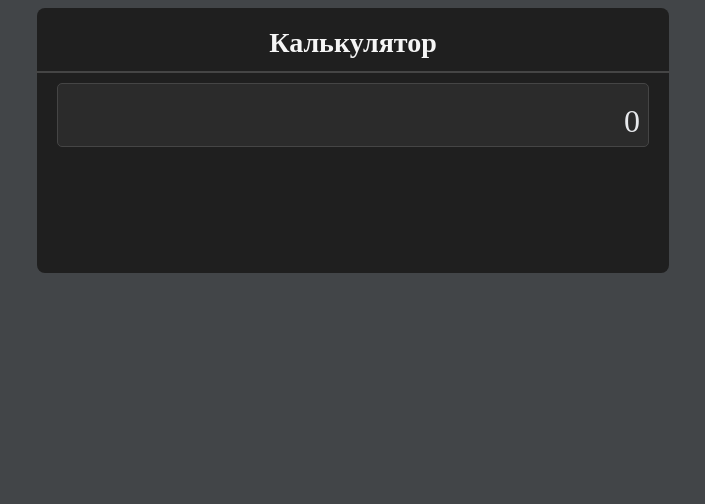
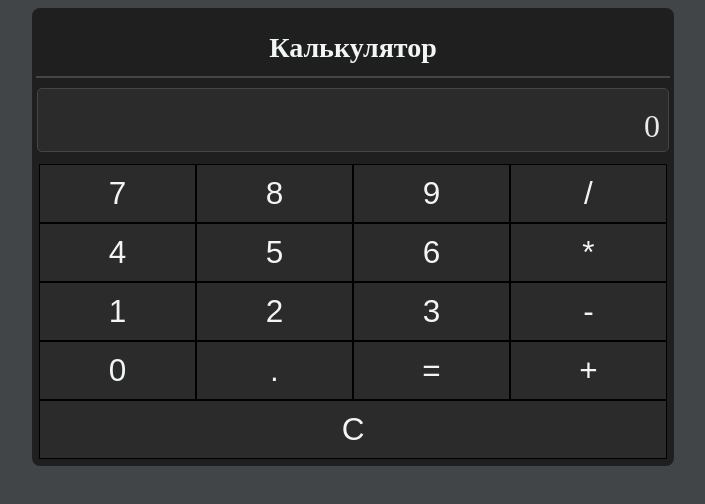
Before and after one commit to felhan/calculator, a plain HTML site: page index.html in a window 1280 px wide. Shown: the whole page, without its empty margins (287-992 px from the left). Drawn offline with Linux system fonts and the light colour scheme.

Commit message:
styles added

```diff
--- a/index.html
+++ b/index.html
@@ -12,7 +12,37 @@
         <div class="border"></div>
         <div class="calc">
             <div class="calc_value">0</div>
+            <table class="calc_buttons">
+                <tr class="calc_row">
+                    <td class="calc_button" data-type="number" data-value="7"><button>7</button></td>
+                    <td class="calc_button" data-type="number" data-value="8"><button>8</button></td>
+                    <td class="calc_button" data-type="number" data-value="9"><button>9</button></td>
+                    <td class="calc_button" data-type="operation" data-value="/"><button>/</button></td>
+                </tr>
+                <tr class="calc_row">
+                    <td class="calc_button" data-type="number" data-value="4"><button>4</button></td>
+                    <td class="calc_button" data-type="number" data-value="5"><button>5</button></td>
+                    <td class="calc_button" data-type="number" data-value="6"><button>6</button></td>
+                    <td class="calc_button" data-type="operation" data-value="*"><button>*</button></td>
+                </tr>
+                <tr class="calc_row">
+                    <td class="calc_button" data-type="number" data-value="1"><button>1</button></td>
+                    <td class="calc_button" data-type="number" data-value="2"><button>2</button></td>
+                    <td class="calc_button" data-type="number" data-value="3"><button>3</button></td>
+                    <td class="calc_button" data-type="operation" data-value="-"><button>-</button></td>
+                </tr>
+                <tr class="calc_row">
+                    <td class="calc_button" data-type="number" data-value="0"><button>0</button></td>
+                    <td class="calc_button" data-type="number" data-value="."><button>.</button></td>
+                    <td class="calc_button" data-type="calculate"><button>=</button></td>
+                    <td class="calc_button" data-type="operation" data-value="+"><button>+</button></td>
+                </tr>
+                <tr class="calc_row">
+                    <td class="calc_button" data-type="clear" colspan="4"><button>C</button></td>
+                </tr>
+              </table>
         </div>
     </main>
+    <script type="text/javascript" src="app.js"></script>
 </body>
 </html>
--- a/style.css
+++ b/style.css
@@ -2,7 +2,7 @@ body{
     display: flex;
     justify-content: center;
     font-size: 14px;
-    color: whitesmoke;
+    color: #f2f5f5;
     background-color: #424548;
 }
 
@@ -16,6 +16,7 @@ body{
     background-color: #1f1f1f;
     border: 1px solid var(--gS5jXb);
     border-radius: 8px;
+    padding: 5px;
 }
 .title{
     height: 25px;
@@ -28,26 +29,78 @@ body{
 
 .calc{
     display: flex;
-    height: 200px;
     width: 100%;
     color: #e8eaed;
+    flex-direction: column;
 }
 
 .calc_value{
     display: flex;
     background-color: #2b2b2b;
     justify-content: end;
-    margin: 10px 20px;
+    margin: 10px 0px;
     align-items: end;
     border: 1px solid;
     border-radius: 5px;
     padding: 6px 8px;
     border-color: #454545;
     height: 50px;
-    width: 100%;
     font-size: 32px;
 }
 
 .calc_value:hover{
     background-color: #383838;
+    cursor:text;
 }
+
+.calc_buttons {
+    width: 100%;
+    align-content: center;
+    bo
+}
+
+.calc_row {
+    display: flex;
+    justify-content: center;
+    width: 100%;
+}
+
+.calc_button {
+    padding: 20px;
+    font-size: 1.5em;
+    border: 1px solid #000;
+    cursor: pointer;
+    background-color: #f0f0f0;
+    flex: 1;
+    padding: 0;
+    margin: 0;
+}
+
+
+.calc_button button {
+    width: 100%;
+    padding: 10px;
+    font-size: 1.5em;
+    border: none;
+    cursor: pointer;
+    color: #f2f5f5;
+    background-color: #2b2b2b;
+    display: block;
+}
+
+
+.calc_button button:hover {
+    background-color: #383838;
+}
+
+.calc_button[data-type="operation"] button:hover {
+    background-color: #383838;
+}
+
+.calc_button[data-type="calculate"] button:hover {
+    background-color: #383838;
+}
+
+.calc_button[data-type="clear"] button:hover {
+    background-color: #383838;
+}
```
